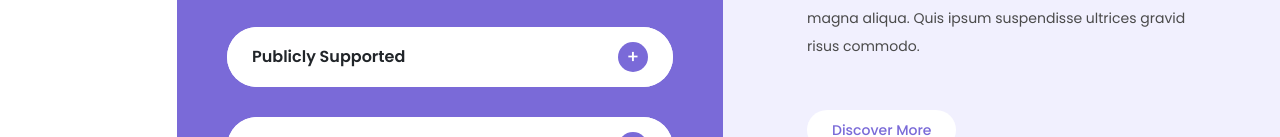
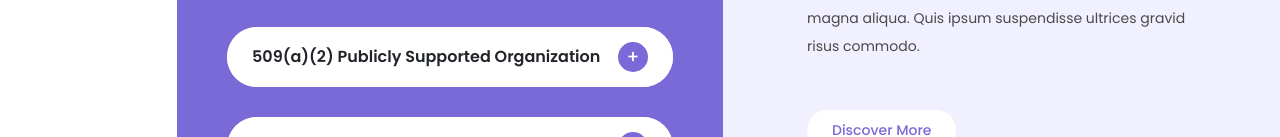
Before and after one commit to technodharmic/www.technodharmic.org, a plain HTML site: page index.html in a window 1280 px wide. Shown: the part 2125-2262 px from the top of the page. Drawn offline with nearby package versions, Linux system fonts and the light colour scheme.

Commit message:
Update index.html

```diff
--- a/index.html
+++ b/index.html
@@ -218,7 +218,7 @@ https://templatemo.com/tm-586-scholar
             <div class="accordion-item">
               <h2 class="accordion-header" id="headingThree">
                 <button class="accordion-button collapsed" type="button" data-bs-toggle="collapse" data-bs-target="#collapseThree" aria-expanded="false" aria-controls="collapseThree">
-                  Publicly Supported
+                  509(a)(2) Publicly Supported Organization
                 </button>
               </h2>
               <div id="collapseThree" class="accordion-collapse collapse" aria-labelledby="headingThree" data-bs-parent="#accordionExample">
```
